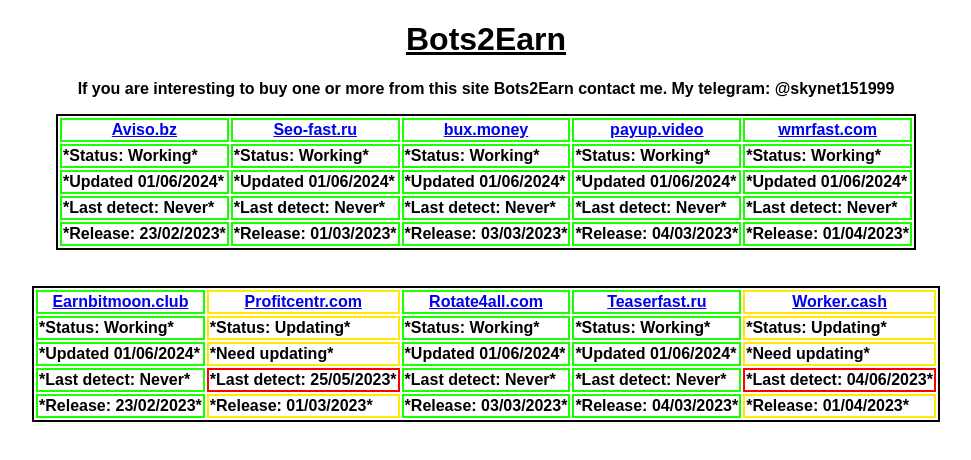
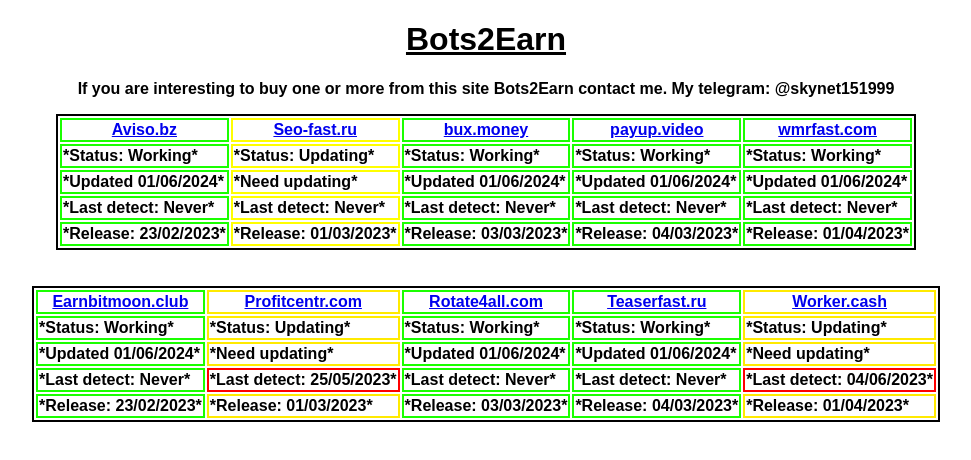
Before and after one commit to skynet19999/Bots2Earn, a plain HTML site: page index.html in a window 1280 px wide. Shown: the whole page, without its empty margins (154-1125 px from the left). Drawn offline with Linux system fonts and the light colour scheme.

Commit message:
Update index.html

```diff
--- a/index.html
+++ b/index.html
@@ -12,7 +12,7 @@
         <thead>
           <tr>
             <th style="border: 2px solid rgb(26, 255, 0);"><a href="https://aviso.bz/?r=max151999" target="_blank">Aviso.bz</a></th>
-            <th style="border: 2px solid rgb(26, 255, 0);"><a href="https://seo-fast.ru/?r=2781325" target="_blank">Seo-fast.ru</a></th>
+            <th style="border: 2px solid rgb(255, 255, 0);"><a href="https://seo-fast.ru/?r=2781325" target="_blank">Seo-fast.ru</a></th>
             <th style="border: 2px solid rgb(26, 255, 0);"><a href="https://bux.money/u/347274" target="_blank">bux.money</a></th>
             <th style="border: 2px solid rgb(26, 255, 0);"><a href="https://payup.video/u/469576" target="_blank">payup.video</a></th>
             <th style="border: 2px solid rgb(26, 255, 0);"><a href="http://wmrfast.com/?r=2161267" target="_blank">wmrfast.com</a></th>
@@ -21,7 +21,7 @@
         <tbody>
           <tr>
             <td style="border: 2px solid rgb(26, 255, 0);"><b>*Status: Working*</b></td>
-            <td style="border: 2px solid rgb(26, 255, 0);"><b>*Status: Working*</b></td>
+            <td style="border: 2px solid rgb(255, 255, 0);"><b>*Status: Updating*</b></td>
             <td style="border: 2px solid rgb(26, 255, 0);"><b>*Status: Working*</b></td>
             <td style="border: 2px solid rgb(26, 255, 0);"><b>*Status: Working*</b></td>
             <td style="border: 2px solid rgb(26, 255, 0);"><b>*Status: Working*</b></td>
@@ -30,7 +30,7 @@
         <tbody>
             <tr>
               <td style="border: 2px solid rgb(26, 255, 0);"><b>*Updated 01/06/2024*</b></td>
-              <td style="border: 2px solid rgb(26, 255, 0);"><b>*Updated 01/06/2024*</b></td>
+              <td style="border: 2px solid rgb(255, 255, 0);"><b>*Need updating*</b></td>
               <td style="border: 2px solid rgb(26, 255, 0);"><b>*Updated 01/06/2024*</b></td>
               <td style="border: 2px solid rgb(26, 255, 0);"><b>*Updated 01/06/2024*</b></td>
               <td style="border: 2px solid rgb(26, 255, 0);"><b>*Updated 01/06/2024*</b></td>
@@ -39,7 +39,7 @@
           <tbody>
             <tr>
               <td style="border: 2px solid rgb(26, 255, 0);"><b>*Last detect: Never*</b></td>
-              <td style="border: 2px solid rgb(26, 255, 0);"><b>*Last detect: Never*</b></td>
+              <td style="border: 2px solid rgb(255, 255, 0);"><b>*Last detect: Never*</b></td>
               <td style="border: 2px solid rgb(26, 255, 0);"><b>*Last detect: Never*</b></td>
               <td style="border: 2px solid rgb(26, 255, 0);"><b>*Last detect: Never*</b></td>
               <td style="border: 2px solid rgb(26, 255, 0);"><b>*Last detect: Never*</b></td>
@@ -48,7 +48,7 @@
           <tbody>
             <tr>
               <td style="border: 2px solid rgb(26, 255, 0);"><b>*Release: 23/02/2023*</b></td>
-              <td style="border: 2px solid rgb(26, 255, 0);"><b>*Release: 01/03/2023*</b></td>
+              <td style="border: 2px solid rgb(255, 255, 0);"><b>*Release: 01/03/2023*</b></td>
               <td style="border: 2px solid rgb(26, 255, 0);"><b>*Release: 03/03/2023*</b></td>
               <td style="border: 2px solid rgb(26, 255, 0);"><b>*Release: 04/03/2023*</b></td>
               <td style="border: 2px solid rgb(26, 255, 0);"><b>*Release: 01/04/2023*</b></td>
```
